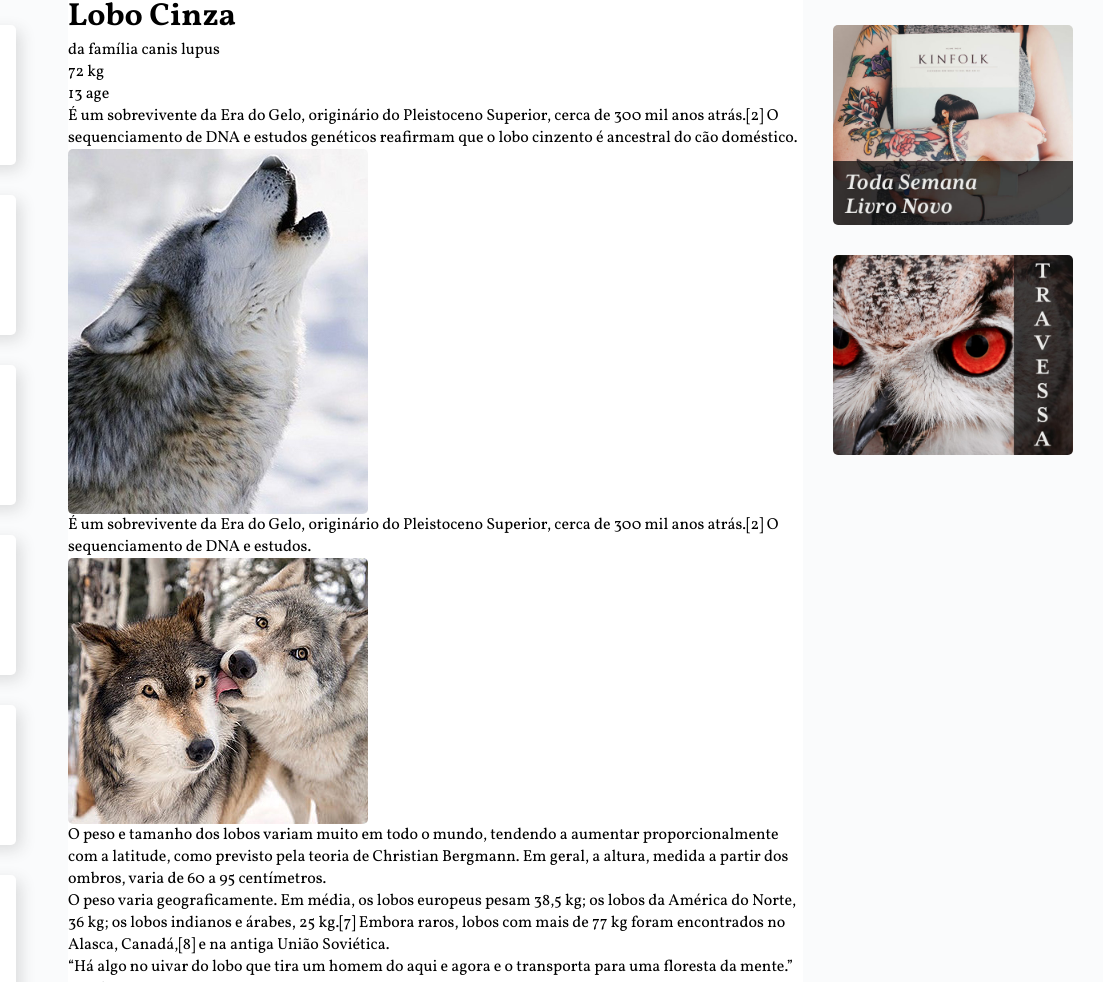
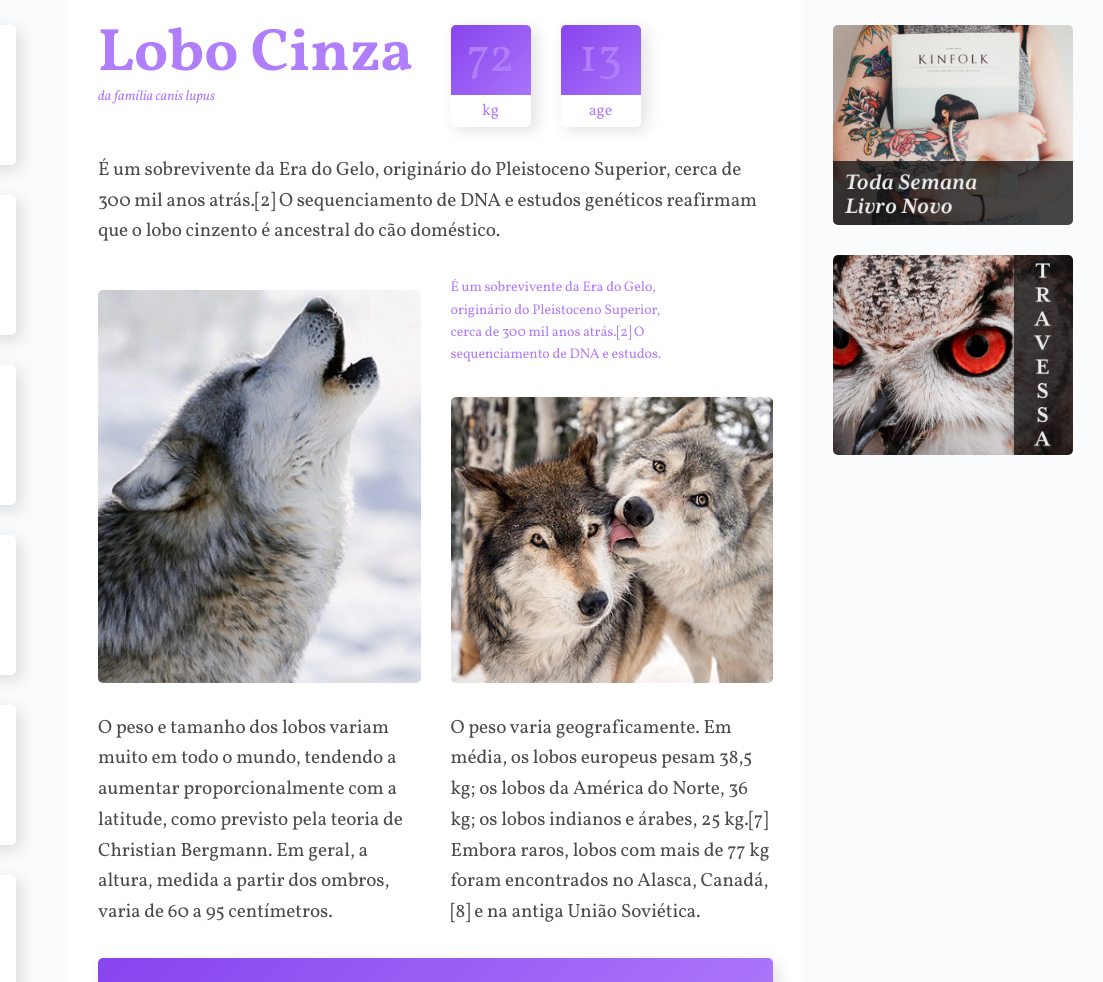
Before and after one commit to bhsouza/Wildbeast, a plain HTML site: page index.html in a window 1280 px wide. Shown: the part 110-1092 px from the top of the page, 177-1280 px from the left. Drawn offline with Linux system fonts and the light colour scheme.

Commit message:
Estilos do content

```diff
--- a/css/style.css
+++ b/css/style.css
@@ -13,7 +13,7 @@ body {
 
 img {
   max-width: 100%;
-  height: auto;
+  width: 100%;
   display: block;
   border-radius: 5px;
 }
@@ -92,6 +92,130 @@ img {
 
 .content {
   grid-area: content;
+  max-width: 930px;
+  margin: 0 auto;
+  padding: 30px;
+  display: grid;
+  grid-template-columns: 1fr 1fr;
+  gap: 30px;
+}
+
+.col-wide {
+  grid-column: 1 / -1;
+}
+
+.imagem-1 {
+  grid-row: span 2;
+  align-self: end;
+}
+
+.imagem-2 {
+  align-self: end;
+}
+
+/* ESTILOS CONTENT */
+
+p {
+  font-size: 1.2em;
+  line-height: 1.6;
+  letter-spacing: -0.005em;
+  color: rgba(0, 0, 0, .7);
+}
+
+.informacoes p:not(:first-child){
+  margin-top: 30px;
+}
+
+/* TITULO */
+
+.titulo {
+  color: #B07DFB;
+}
+
+.titulo h1 {
+  font-size: 3.75em;
+  line-height: 1;
+  font-weight: 700;
+}
+
+.titulo span {
+  font-size: 0.875em;
+  font-style: italic;
+}
+
+/* CARACTERISTICAS */
+
+.caracteristicas {
+  display: flex;
+  align-items: start;
+}
+
+.caracteristicas > div {
+  width: 80px;
+  text-align: center;
+  background: linear-gradient(135deg, #8844ee, #B07DFB);
+  border-radius: 5px;
+  box-shadow: 5px 5px 15px 0 rgba(44, 44, 44, .15);
+  position: relative;
+}
+
+.caracteristicas > div:first-child {
+  margin-right: 30px;
+}
+
+.caracteristicas span {
+  display: block;
+  color: #B07DFB;
+}
+
+.numero {
+  color: #B07DFB;
+  font-size: 3em;
+  line-height: 1;
+  margin: 10px auto;
+}
+
+.rotulo {
+  background: #fff;
+  border-radius: 0 0 5px 5px;
+  padding: 5px 0;
+  position: relative;
+  top: 2px;
+}
+
+.destaque {
+  font-size: 0.875em;
+  color: #B07DFB;
+  max-width: 16em;
+}
+
+.citacao,
+.atributos {
+  align-self: start;
+  padding: 30px;
+  border-radius: 5px;
+  box-shadow: 5px 5px 15px 0 rgba(44, 44, 44, .15);
+  background: linear-gradient(135deg, #8844ee, #B07DFB);
+}
+
+.citacao p {
+  font-size: 1.5em;
+  font-style: italic;
+  text-align: center;
+  max-width: 500px;
+  margin: 0 auto;
+  color: #fff;
+}
+
+.atributos li {
+  color: #fff;
+  font-family: Courier, monospace;
+  font-size: 1.125em;
+  padding: 15px;
+}
+
+.atributos li:not(:first-child) {
+  border-top: 2px solid #B07DFB;
 }
 
 /* ANUNCIOS */
--- a/index.html
+++ b/index.html
@@ -50,19 +50,19 @@
         </div>
       </div>
 
-      <p>É um sobrevivente da Era do Gelo, originário do Pleistoceno Superior, cerca de 300 mil anos atrás.[2] O sequenciamento de DNA e estudos genéticos reafirmam que o lobo cinzento é ancestral do cão doméstico.</p>
+      <p class="col-wide">É um sobrevivente da Era do Gelo, originário do Pleistoceno Superior, cerca de 300 mil anos atrás.[2] O sequenciamento de DNA e estudos genéticos reafirmam que o lobo cinzento é ancestral do cão doméstico.</p>
 
-      <img src="./img/wolf1.jpg" alt="Wolf 1">
+      <img class="imagem-1" src="./img/wolf1.jpg" alt="Wolf 1">
 
-      <p>É um sobrevivente da Era do Gelo, originário do Pleistoceno Superior, cerca de 300 mil anos atrás.[2] O sequenciamento de DNA e estudos.</p>
+      <p class="destaque">É um sobrevivente da Era do Gelo, originário do Pleistoceno Superior, cerca de 300 mil anos atrás.[2] O sequenciamento de DNA e estudos.</p>
 
-      <img src="./img/wolf2.jpg" alt="Wolf 2">
+      <img class="imagem-2" src="./img/wolf2.jpg" alt="Wolf 2">
 
       <p>O peso e tamanho dos lobos variam muito em todo o mundo, tendendo a aumentar proporcionalmente com a latitude, como previsto pela teoria de Christian Bergmann. Em geral, a altura, medida a partir dos ombros, varia de 60 a 95 centímetros.</p>
 
       <p>O peso varia geograficamente. Em média, os lobos europeus pesam 38,5 kg; os lobos da América do Norte, 36 kg; os lobos indianos e árabes, 25 kg.[7] Embora raros, lobos com mais de 77 kg foram encontrados no Alasca, Canadá,[8] e na antiga União Soviética.</p>
 
-      <blockquote class="citacao">
+      <blockquote class="citacao col-wide">
         <p>“Há algo no uivar do lobo que tira um homem do aqui e agora e o transporta para uma floresta da mente.”</p>
       </blockquote>
 
@@ -80,7 +80,7 @@
         <p>É um sobrevivente da Era do Gelo, originário do Pleistoceno Superior, cerca de 300 mil anos atrás.[2] O sequenciamento de DNA e estudos genéticos reafirmam que o lobo cinzento é ancestral do cão doméstico.</p>
       </div>
 
-      <img src="./img/wolf3.jpg" alt="Wolf 3">
+      <img class="col-wide" src="./img/wolf3.jpg" alt="Wolf 3">
     </main>
 
     <aside class="anuncios">
```
